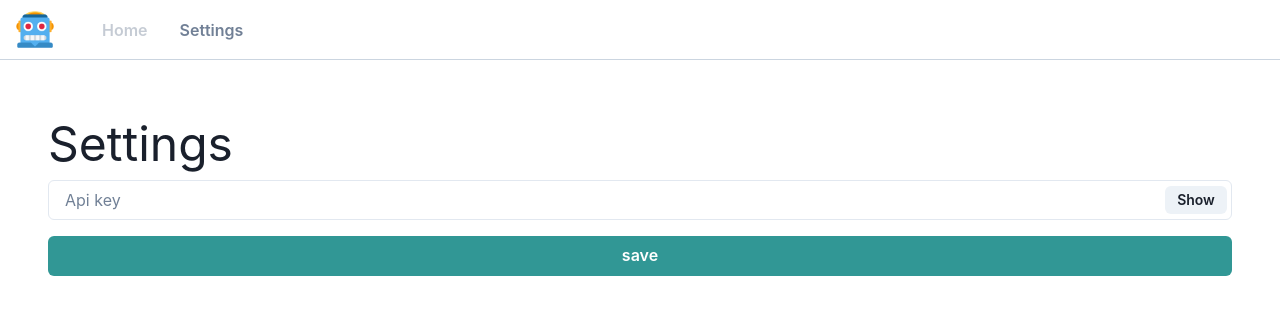
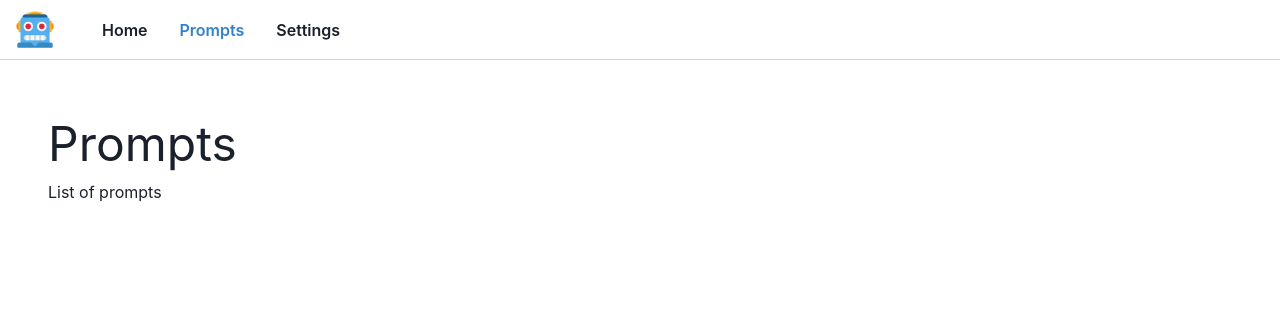
Before and after one commit to sercanpaspal/chatgpt-web, a React (Vite) app: page /prompts in a window 1280 px wide. Shown: the top 314 px of the page. Built offline with nearby package versions, Linux system fonts and the light colour scheme.

Commit message:
feat: react router dom implemented

```diff
--- a/package.json
+++ b/package.json
@@ -20,6 +20,7 @@
     "react-dom": "^18.2.0",
     "react-markdown": "^8.0.6",
     "react-redux": "^8.0.5",
+    "react-router-dom": "^6.9.0",
     "react-syntax-highlighter": "^15.5.0",
     "redux-saga": "^1.2.3",
     "reselect": "^4.1.7"
--- a/src/App.jsx
+++ b/src/App.jsx
@@ -1,8 +1,8 @@
-import Screens from './screens';
+import Pages from './pages';
 
 function App() {
   return (
-    <Screens />
+    <Pages />
   );
 }
 
--- a/src/components/Layout/index.jsx
+++ b/src/components/Layout/index.jsx
@@ -1,21 +1,17 @@
 import React from 'react';
+import { Outlet } from 'react-router-dom';
 import { Box } from '@chakra-ui/react';
-import PropTypes from 'prop-types';
 import Navbar from '../Navbar/index';
 
-function Layout({ children }) {
+function Layout() {
   return (
     <div>
       <Navbar />
       <Box p={12}>
-        {children}
+        <Outlet />
       </Box>
     </div>
   );
 }
 
-Layout.propTypes = {
-  children: PropTypes.node.isRequired,
-};
-
 export default Layout;
--- a/src/components/Navbar/index.jsx
+++ b/src/components/Navbar/index.jsx
@@ -12,30 +12,29 @@ import {
   useDisclosure,
 } from '@chakra-ui/react';
 import { HamburgerIcon, CloseIcon } from '@chakra-ui/icons';
-import { useDispatch, useSelector } from 'react-redux';
-import { SCREENS } from '../../constants';
-import selectors from '../../store/selectors';
-import { setActiveScreen } from '../../store/slices/app';
+import { Link, useLocation } from 'react-router-dom';
 
 function NavLinks() {
-  const dispatch = useDispatch();
-  const apikey = useSelector(selectors.getApiKey);
+  const { pathname } = useLocation();
 
   const NAV_SCREENS = [
     {
       label: 'Home',
-      screen: SCREENS.HOME,
-      disabled: !apikey,
+      to: '/',
+    },
+    {
+      label: 'Prompts',
+      to: '/prompts',
     },
     {
       label: 'Settings',
-      screen: SCREENS.SETTINGS,
+      to: '/settings',
     },
   ];
 
-  return NAV_SCREENS.map(({ label, screen, disabled = false }) => (
+  return NAV_SCREENS.map(({ label, to, disabled = false }) => (
     <Box>
-      <Button variant="link" p={2} onClick={() => dispatch(setActiveScreen(screen))} isDisabled={disabled}>
+      <Button colorScheme={pathname === to ? 'blue' : 'black'} as={Link} to={to} variant="link" p={2} isDisabled={disabled}>
         {label}
       </Button>
     </Box>
--- /dev/null
+++ b/src/pages/Prompts/index.jsx
@@ -0,0 +1,13 @@
+import React from 'react';
+import { Text } from '@chakra-ui/react';
+
+function Prompts() {
+  return (
+    <div>
+      <Text fontSize="5xl">Prompts</Text>
+      <p>List of prompts</p>
+    </div>
+  );
+}
+
+export default Prompts;
--- /dev/null
+++ b/src/pages/index.jsx
@@ -0,0 +1,35 @@
+import React from 'react';
+import { RouterProvider, createBrowserRouter } from 'react-router-dom';
+import Layout from '../components/Layout';
+import Home from './Home';
+import Settings from './Settings';
+import Prompts from './Prompts';
+
+const router = createBrowserRouter([
+  {
+    path: '/',
+    element: <Layout />,
+    children: [
+      {
+        path: '/',
+        element: <Home />,
+      },
+      {
+        path: '/prompts',
+        element: <Prompts />,
+      },
+      {
+        path: '/settings',
+        element: <Settings />,
+      },
+    ],
+  },
+]);
+
+function Pages() {
+  return (
+    <RouterProvider router={router} />
+  );
+}
+
+export default Pages;
--- a/src/screens/index.jsx
+++ /dev/null
@@ -1,26 +0,0 @@
-import React, { lazy, Suspense } from 'react';
-import { useSelector } from 'react-redux';
-import selectors from '../store/selectors';
-import { SCREENS } from '../constants';
-import Layout from '../components/Layout';
-
-const screens = {
-  [SCREENS.HOME]: lazy(() => import('./Home')),
-  [SCREENS.SETTINGS]: lazy(() => import('./Settings')),
-};
-
-function Screens() {
-  const activeScreen = useSelector(selectors.getActiveScreen);
-
-  const Screen = screens[activeScreen];
-
-  return (
-    <Layout>
-      <Suspense fallback={<div>loading screen..</div>}>
-        <Screen />
-      </Suspense>
-    </Layout>
-  );
-}
-
-export default Screens;
```
Also changed, not shown: src/pages/Home/index.jsx (renamed from src/screens/Home/index.jsx), src/pages/Settings/index.jsx (renamed from src/screens/Settings/index.jsx), 1 other file (tests, documents, lock files or other folders).
